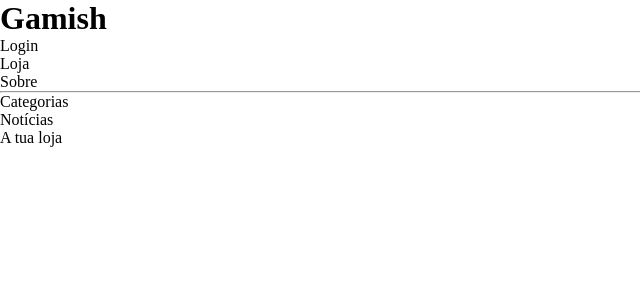
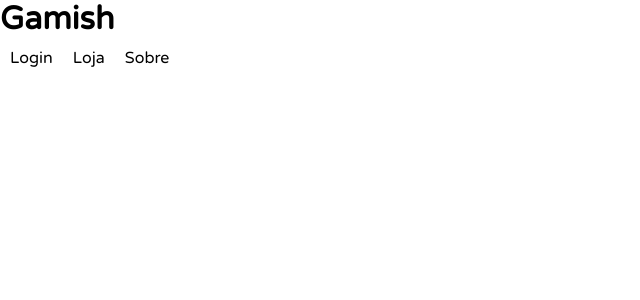
Before and after one commit to GabMarDev/gamish-frontend, a React (Create React App) app in the folder gamish-frontend/: page / in a window 1280 px wide. Shown: the top 300 px of the page, without its empty margins (0-640 px from the left). Built offline with nearby package versions, Linux system fonts and the light colour scheme.

Commit message:
após login mostrar nome do user, botao de deslogar

```diff
--- a/gamish-frontend/src/home/Home.js
+++ b/gamish-frontend/src/home/Home.js
@@ -1,4 +1,5 @@
 import React from "react"
+import "./home.css"
 
 function Home({setPage, user, setUser}) {
 
@@ -6,29 +7,23 @@ function Home({setPage, user, setUser}) {
         setPage('Login')
     }
 
-    function HandlePageToLogoff() {
+    function HandleLogoff() {
         setUser({})
     }
-
+    // Object.keys(user).length !== 0 Logado //
     return (
-        <div>
+        <div id="main">
             <header>
             <h1>Gamish</h1>
-            <ul className="header">
-                {Object.keys(user).length === 0 && <li className="cabecalho" onClick={HandlePageToLogin}>Login</li>}
-                <li className="cabecalho">Loja</li>
-                <li className="cabecalho">Sobre</li>
-                {Object.keys(user).length !== 0 && <li className="cabecalho" onClick={HandlePageToLogoff}>Deslogar</li>}
+            {Object.keys(user).length !== 0 && <span className="">Olá, {user.username}</span>}
+            {Object.keys(user).length !== 0 && <input type="button" className="" id="btnLogoff" onClick={HandleLogoff} value="Deslogar"></input>}
+            <ul className="nav">
+                {Object.keys(user).length === 0 && <li className="nav-itens" id="btnLogin" onClick={HandlePageToLogin}>Login</li>}
+                <li className="nav-itens" id="loja">Loja</li>
+                <li className="nav-itens" id="sobre">Sobre</li>
+                {Object.keys(user).length !== 0 && <li className="nav-itens" id="minhaBiblioteca">Minha Biblioteca</li>}
             </ul>
             </header>
-            <div className="nav-bar">
-            <hr />
-            <ul>
-                <li className="itens-nav-bar">Categorias</li>
-                <li className="itens-nav-bar">Notícias</li>
-                <li className="itens-nav-bar">A tua loja</li>
-            </ul>
-            </div>
         </div>
     )
 }
--- /dev/null
+++ b/gamish-frontend/src/home/home.css
@@ -0,0 +1,38 @@
+@import url('https://fonts.googleapis.com/css2?family=Noto+Sans:wght@400;800&family=Signika:wght@300&family=Varela+Round&display=swap');
+
+* {
+    margin: 0;
+    padding: 0;
+    box-sizing: border-box;
+    text-decoration: none;
+    font-family: 'Varela Round', sans-serif;
+}
+
+div {
+    width: 100vw;
+    height: 100vh;
+}
+
+span {
+    position: absolute;
+    left: 90%;
+}
+
+.nav {
+    display: flex;
+    justify-content: flex-start;
+    list-style-type: none;
+}
+
+#btnLogoff {
+    position: absolute;
+    left: 93.2%;
+    bottom: 87%;
+    border: none;
+    background-color: white;
+    font-size: 15px;
+}
+
+.nav-itens {
+    padding: 10px;
+}
--- a/gamish-frontend/src/login/Login.css
+++ b/gamish-frontend/src/login/Login.css
@@ -18,6 +18,7 @@
     text-transform: uppercase;
     background-image: linear-gradient(190deg, #205E7A , #0E2936 );
     height: 100vh;
+    overflow-y: hidden;
 }
 
 .container {
```
